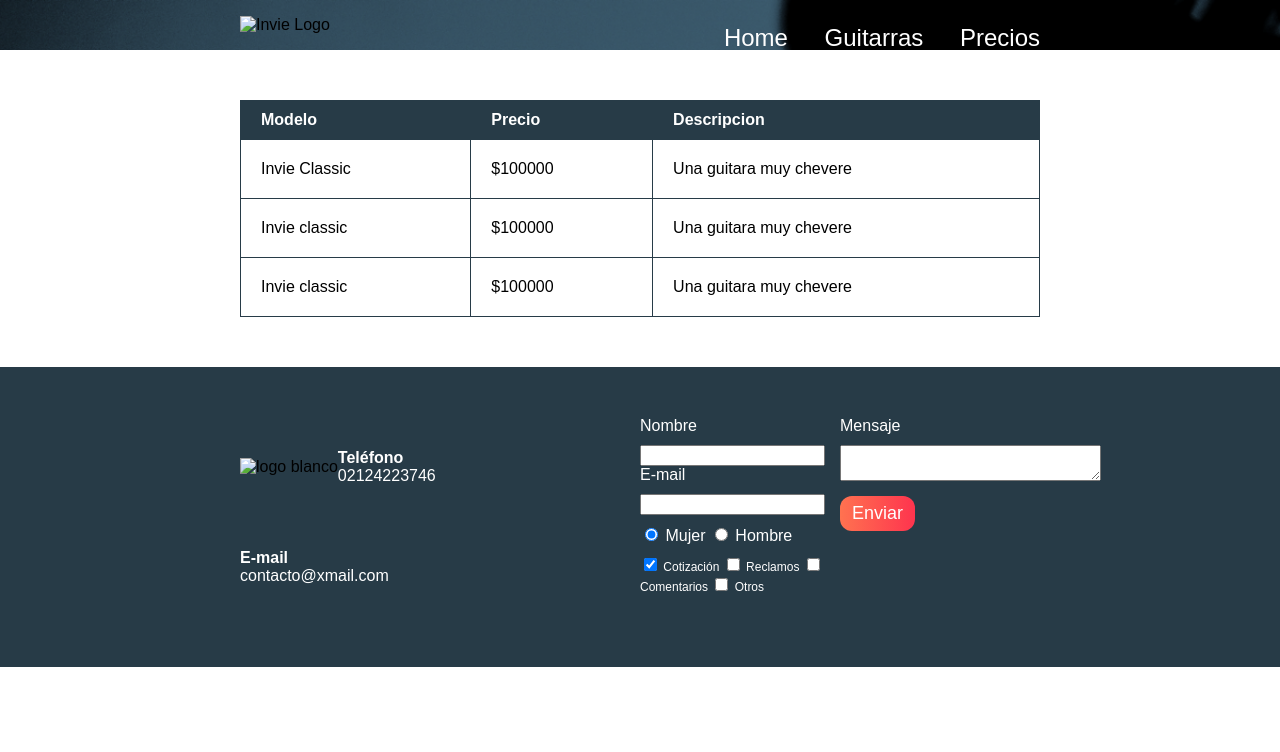
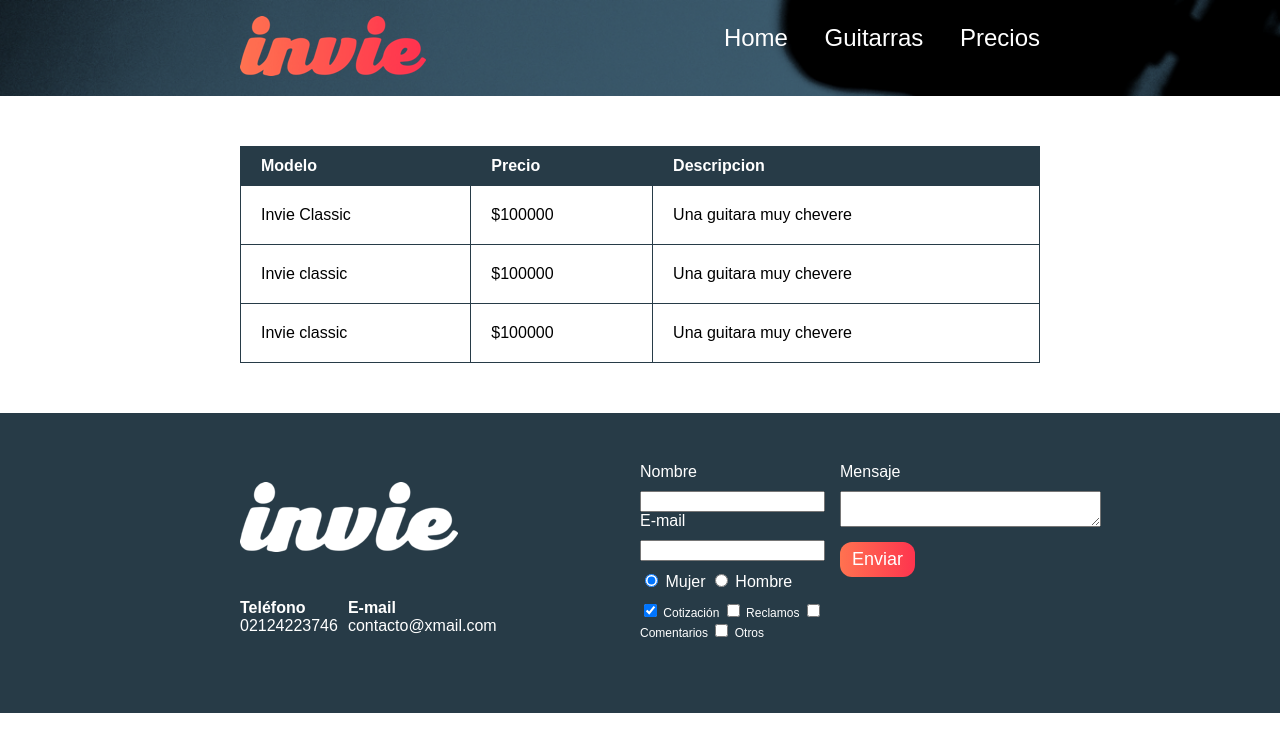
Before and after one commit to davmonroy/invie, a plain HTML site: page precios.html in a window 1280 px wide. Drawn offline with Linux system fonts and the light colour scheme; files that its build step writes are made by us from their sources; files whose address does not match are found by name; a web font is replaced by a local one.

Commit message:
Update precios.html

```diff
--- a/precios.html
+++ b/precios.html
@@ -3,7 +3,7 @@
   <head>
     <meta charset="utf-8">
     <title>Invie - Precios</title>
-    <link rel="stylesheet" href="css/estilos.css">
+    <link rel="stylesheet" href="estilos.css">
     <link href="https://fonts.googleapis.com/css?family=Allerta|Montserrat" rel="stylesheet">
   </head>
   <body>
@@ -12,7 +12,7 @@
       <!-- header -->
       <div class="contenedor">
         <figure class="logo"> <!-- logo -->
-          <img src="images/invie.png" width="186" height="60" alt="Invie Logo"/>
+          <img src="invie.png" width="186" height="60" alt="Invie Logo"/>
         </figure>
 
         <nav class="menu"> <!-- menu -->
@@ -59,7 +59,7 @@
     <footer class="footer">
       <div class="contenedor">
         <div class="contacto">
-          <img src="Images/invie-white.png" alt="logo blanco"/>
+          <img src="invie-white.png" alt="logo blanco"/>
           <a href="tel:+582124223746"><strong>Teléfono</strong> <span>02124223746</span> </a>
           <a href="mailto:"><strong>E-mail</strong> <span>contacto@xmail.com</span> </a>
         </div>
```
